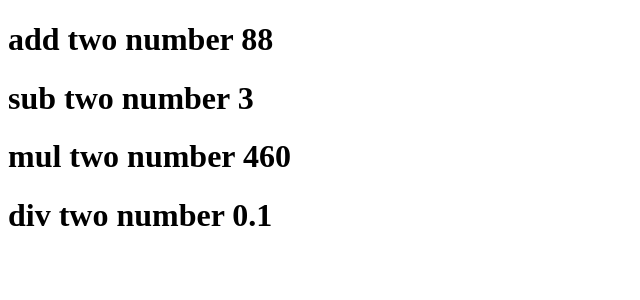
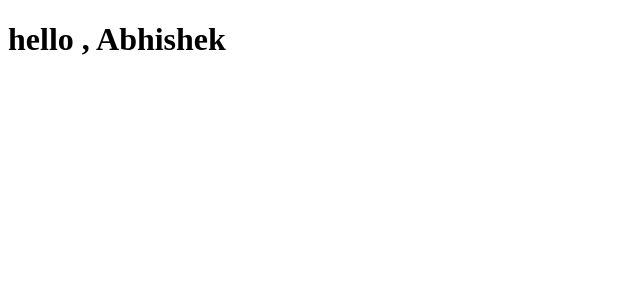
Before and after one commit to Abhimishra2424/React-tutorial, a React (Create React App) app: page / in a window 1280 px wide. Shown: the top 300 px of the page, without its empty margins (0-640 px from the left). Built offline with nearby package versions, Linux system fonts and the light colour scheme.

Commit message:
React js props

```diff
--- a/src/App.js
+++ b/src/App.js
@@ -1,20 +1,12 @@
-function add (a ,b){
-    let sum = a + b
-    return sum
-}
-function sub (a ,b){
-    let sum = a - b
-    return sum
-}
-function mul (a ,b){
-    let sum = a * b
-    return sum
-}
-function div (a ,b){
-    let sum = a / b
-     sum.toFixed(2)
-    return sum
+import React from "react";
+
+function Name(props) {
+  console.log(props);
+  return <h1>hello , {props.name}</h1>;
 }
 
-export default add;
-export {sub , mul ,  div}
+function App() {
+  return <Name name="Abhishek" />;
+}
+
+export default App;
--- a/src/index.js
+++ b/src/index.js
@@ -1,13 +1,10 @@
 import React from "react";
 import ReactDOM from "react-dom";
-import add, { sub, mul, div } from "./App";
+import App from "./App";
 
 ReactDOM.render(
   <>
-    <h1>add two number {add(23, 65)}</h1>
-    <h1>sub two number {sub(23, 20)}</h1>
-    <h1>mul two number {mul(23, 20)}</h1>
-    <h1>div two number {div(2, 20)}</h1>
+    <App />
   </>,
   document.getElementById("root")
 );
```
